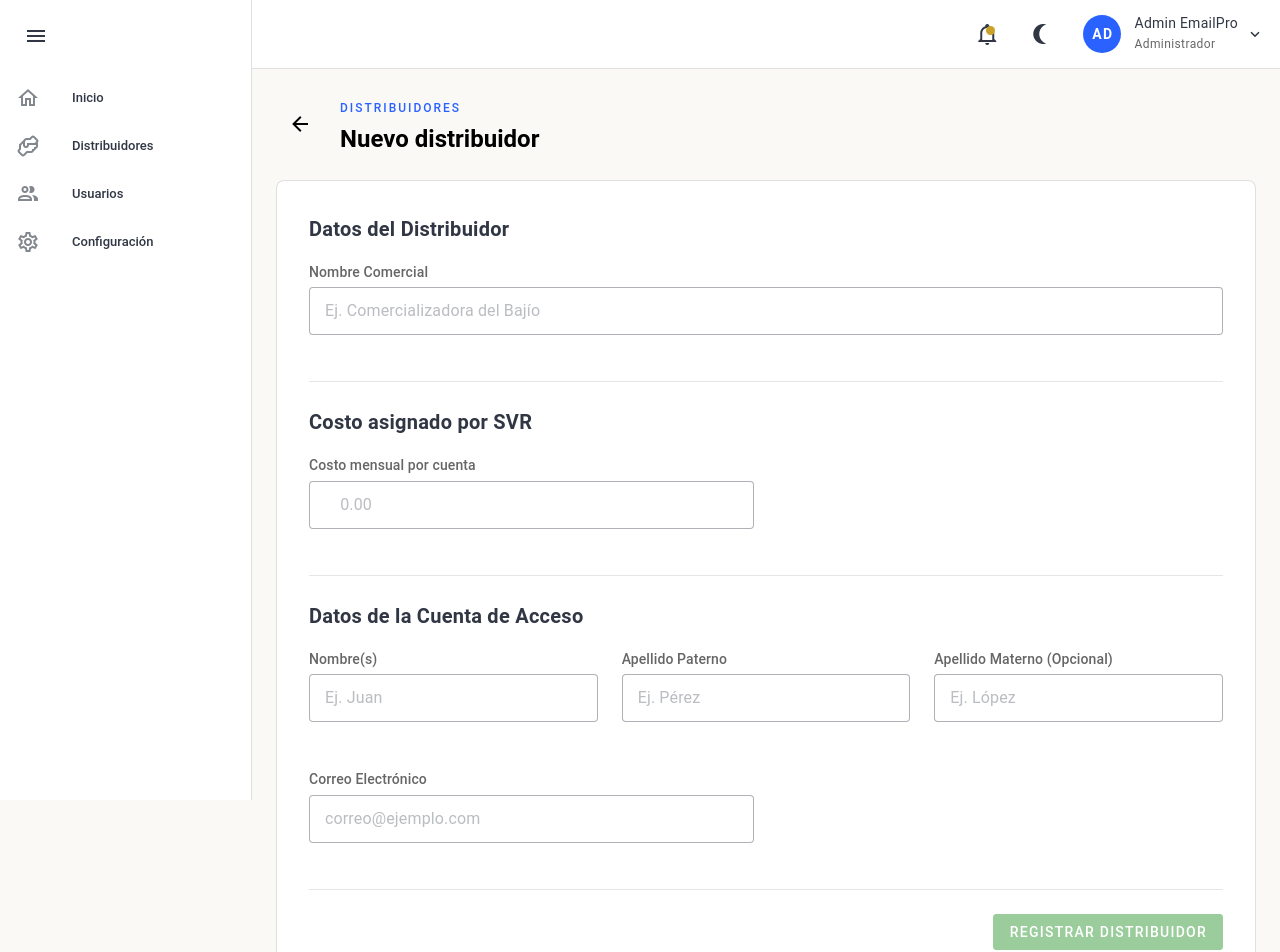
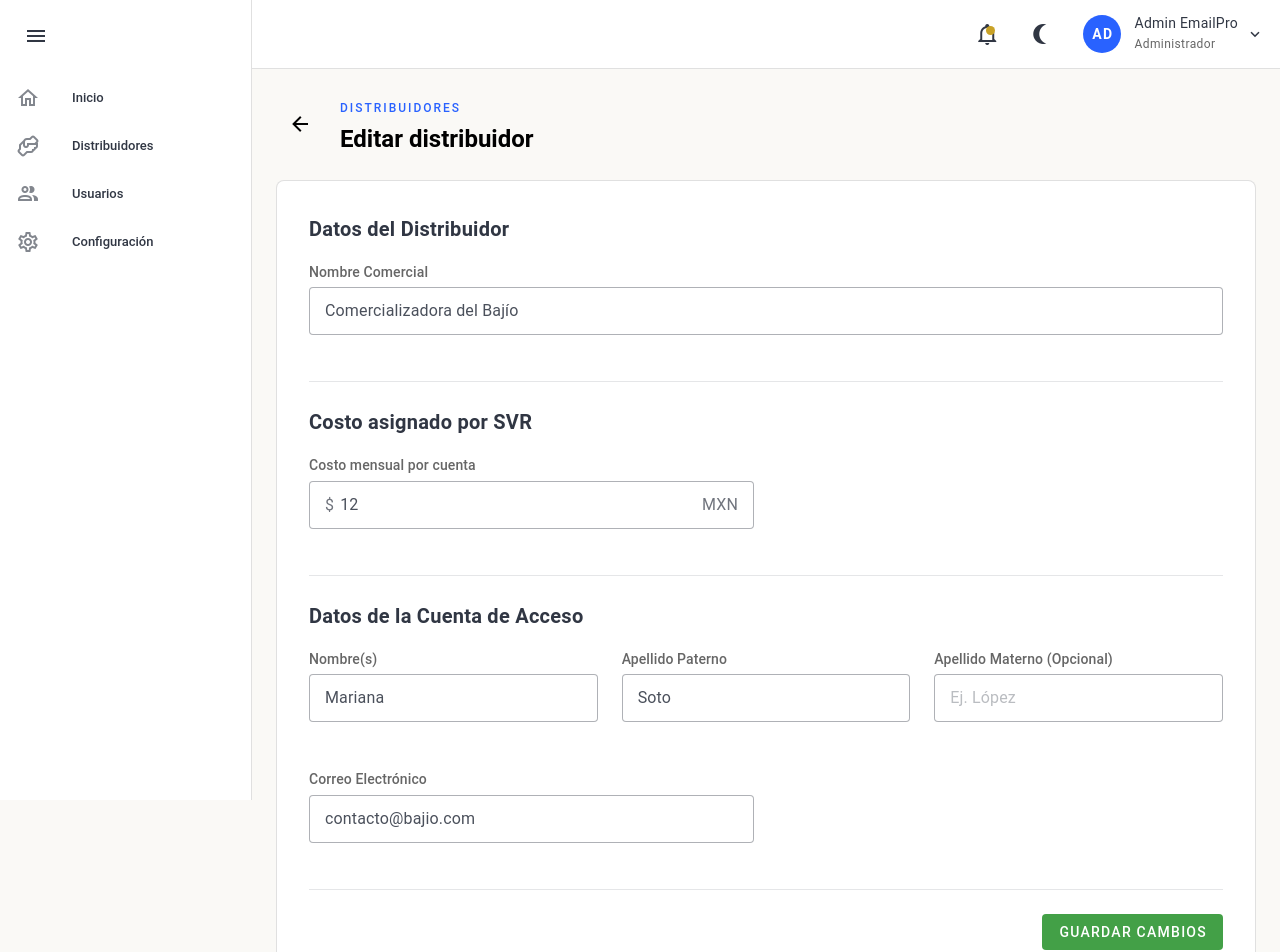
Before and after one commit to VeritoAS/EmailProVerito, a Vue app: page /distribuidores/1/editar in a window 1280 px wide. Shown: the top 952 px of the page. Built offline with nearby package versions, Linux system fonts and the light colour scheme.

Commit message:
Editar info Admin

```diff
--- a/src/views/distributors/Form.vue
+++ b/src/views/distributors/Form.vue
@@ -1,11 +1,14 @@
 <script setup>
-import { ref } from 'vue'
-import { useRouter } from 'vue-router'
+import { computed, ref } from 'vue'
+import { useRoute, useRouter } from 'vue-router'
 import ConfirmDialog from '../../components/ConfirmDialog.vue'
 import { adminDistributors } from '../../data/adminDistributors'
 
 const router = useRouter()
+const route = useRoute()
 const showConfirm = ref(false)
+const distributor = computed(() => adminDistributors.value.find((item) => item.id === Number(route.params.id)))
+const isEditing = computed(() => Boolean(route.params.id))
 
 // Estructura actualizada a las reglas de negocio
 const form = ref({
@@ -17,11 +20,34 @@ const form = ref({
   monthlyCost: null,
 })
 
+if (distributor.value) {
+  const [firstName = '', ...lastNames] = distributor.value.responsible.split(' ')
+  form.value = {
+    commercial_name: distributor.value.name,
+    first_name: firstName,
+    last_name: lastNames.shift() || '',
+    second_last_name: lastNames.join(' '),
+    email: distributor.value.user,
+    monthlyCost: distributor.value.monthlyCost,
+  }
+}
+
 function save() {
+  const responsible = [form.value.first_name, form.value.last_name, form.value.second_last_name].filter(Boolean).join(' ')
+  if (isEditing.value && distributor.value) {
+    Object.assign(distributor.value, {
+      name: form.value.commercial_name,
+      responsible,
+      user: form.value.email,
+      monthlyCost: Number(form.value.monthlyCost),
+    })
+    router.push(`/distribuidores/${distributor.value.id}`)
+    return
+  }
   adminDistributors.value.push({
     id: Date.now(),
     name: form.value.commercial_name,
-    responsible: [form.value.first_name, form.value.last_name, form.value.second_last_name].filter(Boolean).join(' '),
+    responsible,
     user: form.value.email,
     monthlyCost: Number(form.value.monthlyCost),
     clabe: '',
@@ -40,7 +66,7 @@ function save() {
       <v-btn icon="mdi-arrow-left" variant="text" class="mr-4" @click="router.push('/distribuidores')" />
       <div>
         <p class="text-overline text-primary mb-0">DISTRIBUIDORES</p>
-        <h1 class="text-h5 font-weight-bold mb-0">Nuevo distribuidor</h1>
+        <h1 class="text-h5 font-weight-bold mb-0">{{ isEditing ? 'Editar distribuidor' : 'Nuevo distribuidor' }}</h1>
       </div>
     </div>
 
@@ -94,11 +120,11 @@ function save() {
           <v-divider class="my-6" />
 
           <div class="d-flex justify-end">
-            <v-btn color="#43A047" type="submit" elevation="0" :disabled="Number(form.monthlyCost) <= 0">Registrar distribuidor</v-btn>
+            <v-btn color="#43A047" type="submit" elevation="0" :disabled="Number(form.monthlyCost) <= 0">{{ isEditing ? 'Guardar cambios' : 'Registrar distribuidor' }}</v-btn>
           </div>
         </v-form>
       </v-card-text>
     </v-card>
-    <ConfirmDialog v-model="showConfirm" message="Se registrará el distribuidor y su cuenta de acceso." @confirm="save" />
+    <ConfirmDialog v-model="showConfirm" :message="isEditing ? 'Se actualizarán los datos del distribuidor.' : 'Se registrará el distribuidor y su cuenta de acceso.'" @confirm="save" />
   </section>
 </template>
--- a/src/views/distributors/Show.vue
+++ b/src/views/distributors/Show.vue
@@ -1,12 +1,10 @@
 <script setup>
-import { computed, ref } from 'vue'
+import { computed } from 'vue'
 import { useRoute, useRouter } from 'vue-router'
-import DistributorCostDialog from '../../components/admin/DistributorCostDialog.vue'
 import { adminDistributors } from '../../data/adminDistributors'
 
 const route = useRoute()
 const router = useRouter()
-const showCostDialog = ref(false)
 const distributor = computed(() => adminDistributors.value.find((item) => item.id === Number(route.params.id)))
 </script>
 
@@ -14,7 +12,7 @@ const distributor = computed(() => adminDistributors.value.find((item) => item.i
   <section v-if="distributor">
     <div class="d-flex justify-space-between align-center mb-6">
       <div class="d-flex align-center"><v-btn icon="mdi-arrow-left" variant="text" class="mr-4" @click="router.push('/distribuidores')" /><div><p class="text-overline text-primary mb-0">DETALLE DE DISTRIBUIDOR</p><h1 class="text-h5 font-weight-bold mb-0">{{ distributor.name }}</h1></div></div>
-      <v-btn color="#FFB300" prepend-icon="mdi-pencil-outline" @click="showCostDialog = true">Editar costo por cuenta</v-btn>
+      <v-btn color="#FFB300" prepend-icon="mdi-pencil-outline" :to="`/distribuidores/${distributor.id}/editar`">Editar</v-btn>
     </div>
 
     <v-row align="stretch">
@@ -23,7 +21,6 @@ const distributor = computed(() => adminDistributors.value.find((item) => item.i
       <v-col cols="12" md="6"><v-card border elevation="0" rounded="lg" class="h-100"><v-card-title class="pa-4 border-b font-weight-bold"><v-icon icon="mdi-file-document-outline" color="primary" class="mr-2" />Información fiscal</v-card-title><v-card-text class="pa-6"><template v-if="distributor.fiscal"><v-row><v-col cols="12" md="6"><span class="text-caption text-medium-emphasis d-block">Razón social</span><span class="text-body-1">{{ distributor.fiscal.legalName }}</span></v-col><v-col cols="12" md="6"><span class="text-caption text-medium-emphasis d-block">RFC</span><span class="text-body-1">{{ distributor.fiscal.rfc }}</span></v-col><v-col cols="12" md="6"><span class="text-caption text-medium-emphasis d-block">Código postal</span><span class="text-body-1">{{ distributor.fiscal.postalCode }}</span></v-col><v-col cols="12" md="6"><span class="text-caption text-medium-emphasis d-block">Régimen fiscal</span><span class="text-body-1">{{ distributor.fiscal.fiscalRegime }}</span></v-col><v-col cols="12"><span class="text-caption text-medium-emphasis d-block">Uso CFDI predeterminado</span><span class="text-body-1">{{ distributor.fiscal.cfdiUse }}</span></v-col></v-row></template><v-alert v-else type="warning" variant="tonal" text="El distribuidor aún no ha registrado su información fiscal." /></v-card-text></v-card></v-col>
       <v-col cols="12" md="6"><v-card border elevation="0" rounded="lg" class="h-100"><v-card-title class="pa-4 border-b font-weight-bold"><v-icon icon="mdi-bank-outline" color="primary" class="mr-2" />CLABE para depósitos</v-card-title><v-card-text class="pa-6"><template v-if="distributor.clabe"><span class="text-caption text-medium-emphasis d-block">CLABE interbancaria</span><span class="text-h6 font-weight-medium">{{ distributor.clabe }}</span></template><v-alert v-else type="warning" variant="tonal" text="El distribuidor aún no ha registrado una CLABE." /></v-card-text></v-card></v-col>
     </v-row>
-    <DistributorCostDialog v-model="showCostDialog" :distributor="distributor" />
   </section>
   <section v-else class="text-center pa-8"><p class="text-h6">No encontramos el distribuidor solicitado.</p><v-btn color="primary" to="/distribuidores">Volver a distribuidores</v-btn></section>
 </template>
```
